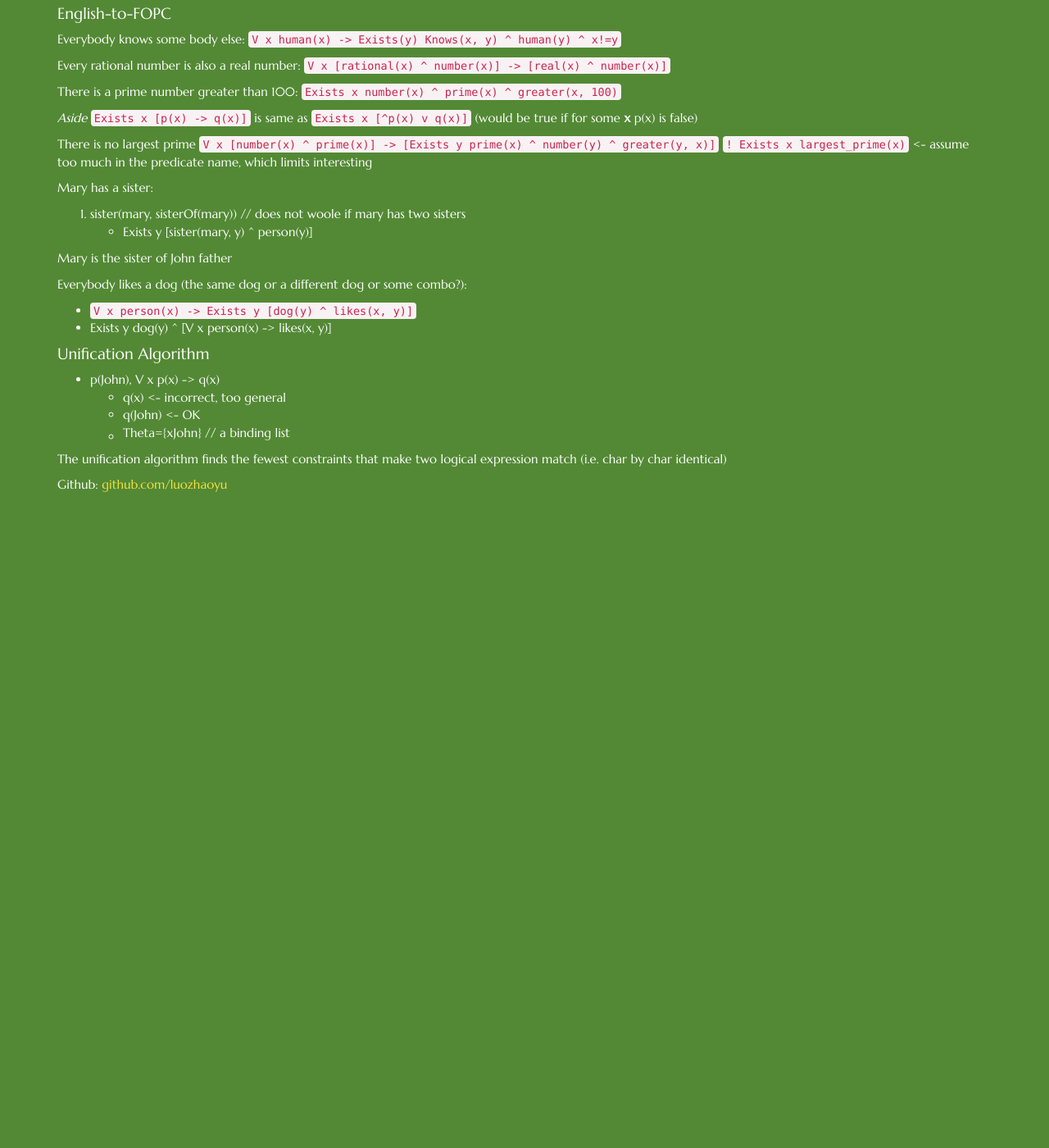
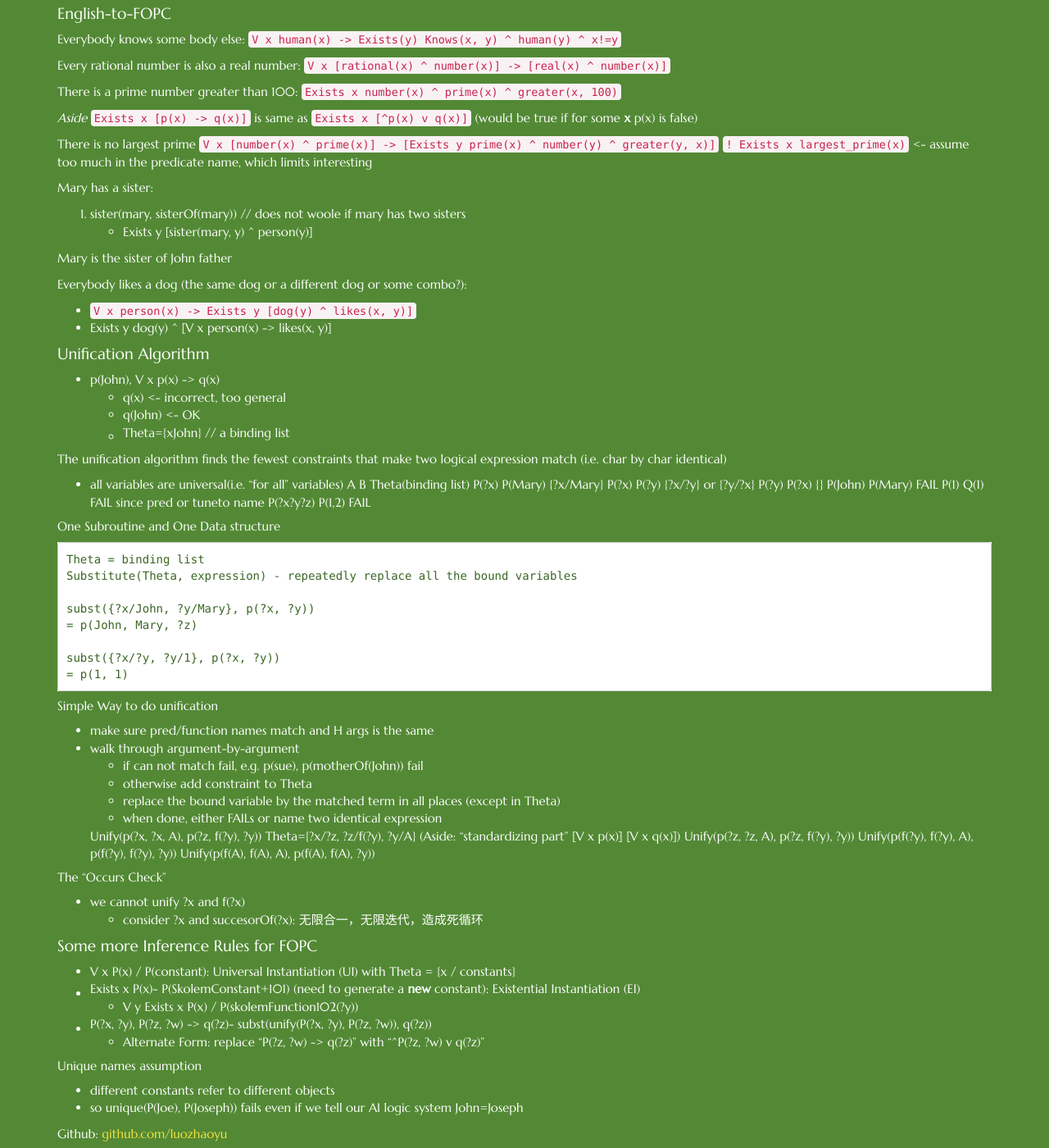
Before and after one commit to luozhaoyu/luozhaoyu.github.io, a Jekyll site: the page built from _posts/2014-11-19-logic.md, in a window 1280 px wide and 1400 px high, scrolled down 3612 px. Shown: the whole window at 82% size. Built offline with Jekyll 4.4.1, drawn with Linux system fonts in a browser that asks for light colours; nearby versions of some CDN libraries; Markdown is read by kramdown in place of the engine named in the settings; before the commit the page ends 4235 px from its top, so only the background shows below that.

Commit message:
update logic

```diff
--- a/_posts/2014-11-19-logic.md
+++ b/_posts/2014-11-19-logic.md
@@ -221,3 +221,50 @@ Everybody likes a dog (the same dog or a different dog or some combo?):
     * Theta={x|John} // a binding list
 
 The unification algorithm finds the fewest constraints that make two logical expression match (i.e. char by char identical)
+
+* all variables are universal(i.e. "for all" variables)
+    A       B       Theta(binding list)
+    P(?x)   P(Mary) {?x/Mary}
+    P(?x)   P(?y)   {?x/?y} or {?y/?x}
+    P(?y)   P(?x)   {}
+    P(John) P(Mary) FAIL
+    P(1)    Q(1)    FAIL since pred or tuneto name
+    P(?x?y?z)   P(1,2)  FAIL
+
+##### One Subroutine and One Data structure
+    Theta = binding list
+    Substitute(Theta, expression) - repeatedly replace all the bound variables
+
+    subst({?x/John, ?y/Mary}, p(?x, ?y))
+    = p(John, Mary, ?z)
+
+    subst({?x/?y, ?y/1}, p(?x, ?y))
+    = p(1, 1)
+
+##### Simple Way to do unification
+* make sure pred/function names match and H args is the same
+* walk through argument-by-argument
+    * if can not match fail, e.g. p(sue), p(motherOf(John)) fail
+    * otherwise add constraint to Theta
+    * replace the bound variable by the matched term in all places (except in Theta)
+    * when done, either FAILs or name two identical expression
+
+    Unify(p(?x, ?x, A), p(?z, f(?y), ?y)) Theta={?x/?z, ?z/f(?y), ?y/A} (Aside: "standardizing part" [V x p(x)] [V x q(x)])
+    Unify(p(?z, ?z, A), p(?z, f(?y), ?y))
+    Unify(p(f(?y), f(?y), A), p(f(?y), f(?y), ?y))
+    Unify(p(f(A), f(A), A), p(f(A), f(A), ?y))
+
+##### The "Occurs Check"
+* we cannot unify ?x and f(?x)
+    * consider ?x and succesorOf(?x): 无限合一，无限迭代，造成死循环
+
+#### Some more Inference Rules for FOPC
+- V x P(x) / P(constant): Universal Instantiation (UI) with Theta = {x / constants}
+- Exists x P(x) |- P(SkolemConstant+101) (need to generate a **new** constant): Existential Instantiation (EI)
+    * V y Exists x P(x) / P(skolemFunction102(?y))
+- P(?x, ?y), P(?z, ?w) -> q(?z) |- subst(unify(P(?x, ?y), P(?z, ?w)), q(?z))
+    * Alternate Form: replace "P(?z, ?w) -> q(?z)" with "^P(?z, ?w) v q(?z)"
+
+##### Unique names assumption
+* different constants refer to different objects
+* so unique(P(Joe), P(Joseph)) fails even if we tell our AI logic system John=Joseph
```
